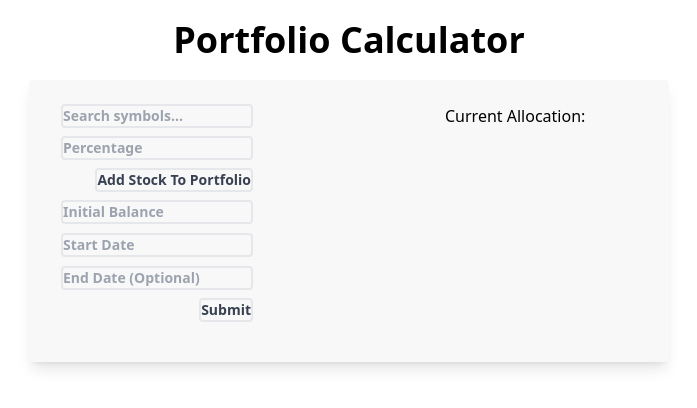
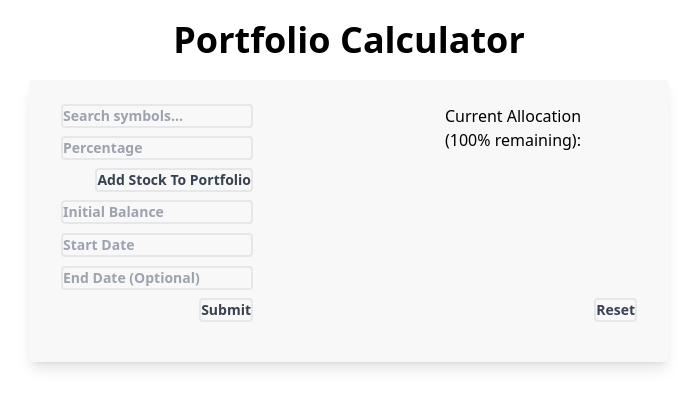
Before and after one commit to dmwcats123/portfolio-calculator, a Next.js app: page / in a window 1280 px wide. Shown: the top 408 px of the page, without its empty margins (291-988 px from the left). Built offline with nearby package versions, Linux system fonts and the light colour scheme.

Commit message:
reset button, and remaining allocation validation

```diff
--- a/src/components/InputForm.jsx
+++ b/src/components/InputForm.jsx
@@ -13,7 +13,7 @@ const InputForm = () => {
     const [currSymbol, setCurrSymbol] = useState("");
     const [symbols, setSymbols] = useState([]);
     const [filteredSymbols, setFilteredSymbols] = useState([]);
-    const [currPercentage, setCurrPercentage] = useState("");
+    const [currPercentage, setCurrPercentage] = useState(0);
     const [initialBalance, setInitialBalance] = useState(0);
     const [fromDate, setFromDate] = useState(null);
     const [toDate, setToDate] = useState(null);
@@ -21,6 +21,7 @@ const InputForm = () => {
     const [symbolSearch, setSymbolSearch] = useState("");
     const [marketStackResponseData, setMarketStackResponseData ] = useState(undefined);
     const [inputData, setInputData] = useState (undefined);
+    const [remainingAllocation, setRemainingAllocation] = useState(100);
 
     useEffect(() => {
         fetchSymbols();
@@ -47,6 +48,10 @@ const InputForm = () => {
 
     const handleSubmit = async (event) => {
         event.preventDefault();
+        if(remainingAllocation){
+            setInputError("Total allocation needs to add up to 100%");
+            return;
+        }
         let symbolsString= Object.keys(stockAllocations).toString();
         let allocationValues = Object.values(stockAllocations);
         let symbol = symbolsString || 'AAPL,GOOGL';
@@ -83,11 +88,6 @@ const InputForm = () => {
         }
         let allocation = allocationValues || [0.5, 0.5];
 
-        // console.log(symbol);
-        // console.log(date_from);
-        // console.log(date_to);
-        // console.log(allocation);
-        // console.log(initialBalance);
         const data = { symbol, date_from, date_to, allocation, initialBalance}
         let marketStackData = await fetch('/api', {
             method: 'POST',
@@ -95,7 +95,6 @@ const InputForm = () => {
         });
         marketStackData = await marketStackData.json();
         setMarketStackResponseData(marketStackData);
-        // setMarketStackResponseData({});
         fetchUserInputJson(date_from, date_to, initialBalance, stockAllocations);
     }
 
@@ -146,20 +145,18 @@ const InputForm = () => {
             setInputError("Percentage can not be blank.")
             return;
         }
-        const allocationValues = Object.values(stockAllocations)
-        let totalAllocation = 0;
-        for (let i = 0; i < allocationValues.length; i++) {
-            totalAllocation += parseFloat(allocationValues[i]);
-        }
-        totalAllocation += parseFloat(currPercentage);
-        if(totalAllocation > 100) {
+
+
+        const nonStateRemainingAllocation = remainingAllocation- currPercentage;
+        if(nonStateRemainingAllocation < 0) {
             setInputError("Total Stock Allocation Should Not Exceed 100%.")
             return;
         }
+        setRemainingAllocation(nonStateRemainingAllocation);
 
         setStockAllocations(prevData => ({
             ...prevData,
-            [currSymbol]: parseFloat(currPercentage)/100
+            [currSymbol]: (parseFloat(currPercentage)/100).toFixed(2),
         }));
         setCurrSymbol("");
         setCurrPercentage("");
@@ -176,16 +173,25 @@ const InputForm = () => {
         setInputData(inputDataObj);
       };
 
-      useEffect(() => {
-        // console.log('marketStackResponseData', marketStackResponseData);
-        // console.log('input data', inputData);
-      }, [marketStackResponseData]);
+      const resetState = () => {
+        setStockAllocations({});
+        setCurrSymbol("");
+        setCurrPercentage(0);
+        setInitialBalance(0);
+        setFromDate(null);
+        setToDate(null);
+        setInputError(null);
+        setSymbolSearch("");
+        setInputData(undefined);
+        setMarketStackResponseData(undefined);
+        setRemainingAllocation(100);
+      }
 
     return(
         <div>
         <div className = "flex flex-row w-full justify-center">
         <form className = "flex flex-row bg-offWhite shadow-lg rounded px-8 pt-6 pb-8 mb-4 w-1/2" onSubmit={handleSubmit}>
-            <div className = "flex flex-col w-full">
+            <div className = "flex flex-col w-full h-full">
             <div className = "w-1/2">
                 <input
                     type="text"
@@ -205,7 +211,7 @@ const InputForm = () => {
                 )}
             </div>
                 <label className = "w-1/2">
-                <input className ="block bg-offWhite border-grey rounded border-2 text-gray-700 text-sm font-bold mb-2 w-full" placeholder = "Percentage" type = "text" name = "percentage" value = {currPercentage} onChange={handlePercentageChange}/>
+                <input className ="block bg-offWhite border-grey rounded border-2 text-gray-700 text-sm font-bold mb-2 w-full" placeholder = "Percentage" type = "text" name = "percentage" value = {currPercentage ? currPercentage : ""} onChange={handlePercentageChange}/>
                 </label>
                 <div className ="flex justify-end w-1/2"><button className = "block bg-offWhite border-grey rounded border-2 text-gray-700 text-sm font-bold mb-2 w-auto" type = "button" onClick = {addStock}>Add Stock To Portfolio</button></div>
                 <label className = "w-1/2">
@@ -222,12 +228,15 @@ const InputForm = () => {
                 <div className ="bg-red-100 border border-red-400 text-red-700 px-4 py-3 rounded relative" role="alert">{inputError}</div>
                 )}
             </div>
-            <div className = "w-1/2">
-                <h1>Current Allocation:</h1>
+            <div className = "flex flex-col w-1/2 h-full">
+                <h1>Current Allocation</h1>
+                <h1>({remainingAllocation}% remaining):</h1>
+                <ul className = "flex-grow">
                 { Object.entries(stockAllocations).map(([symbol, percentage]) => (
                     <li key={symbol}>{symbol}: {percentage*100}%</li>
                 ))}
-
+                </ul>
+                <div className ="mt-auto w-full flex justify-end items-end"><button className = "block bg-offWhite border-grey rounded border-2 text-gray-700 text-sm font-bold mb-2 w-auto" type = "button" onClick ={resetState}>Reset</button></div>
             </div>
         </form>
         </div>
```
